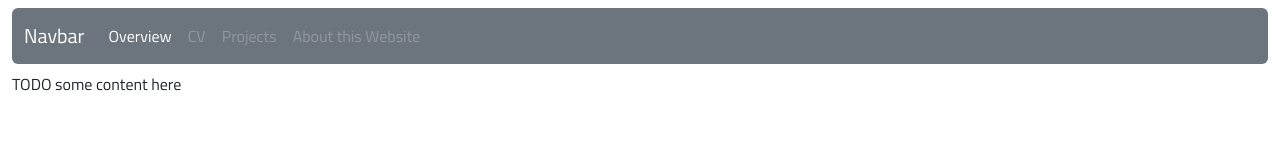
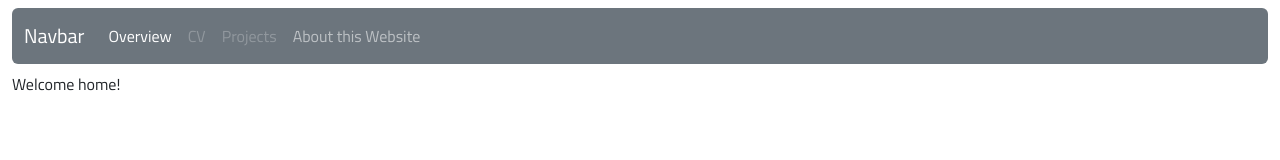
Before and after one commit to nalquas/nalquas.github.io, a Vue app: page / in a window 1280 px wide. Shown: the top 160 px of the page. Built offline with nearby package versions, Linux system fonts and the light colour scheme; what bootstrap-vue-next would draw is missing.

Commit message:
Use vue-router and setup NavBar for it

```diff
--- a/package.json
+++ b/package.json
@@ -13,7 +13,8 @@
     "bootstrap": "^5.2.3",
     "bootstrap-icons": "^1.10.3",
     "bootstrap-vue-next": "^0.7.3",
-    "vue": "^3.2.45"
+    "vue": "^3.2.45",
+    "vue-router": "^4.1.6"
   },
   "devDependencies": {
     "@vitejs/plugin-vue": "^4.0.0",
--- a/src/App.vue
+++ b/src/App.vue
@@ -7,7 +7,7 @@
     </div>
     <div class="row">
       <div class="col">
-        TODO some content here
+        <router-view></router-view>
       </div>
     </div>
   </div>
--- /dev/null
+++ b/src/components/About.vue
@@ -0,0 +1,15 @@
+
+<template>
+    TODO this will be an about page
+</template>
+
+<script>
+import { defineComponent } from 'vue';
+
+export default defineComponent({
+  name: 'NavBar'
+})
+</script>
+
+<style scoped>
+</style>
--- /dev/null
+++ b/src/components/Home.vue
@@ -0,0 +1,15 @@
+
+<template>
+    Welcome home!
+</template>
+
+<script>
+import { defineComponent } from 'vue';
+
+export default defineComponent({
+  name: 'NavBar'
+})
+</script>
+
+<style scoped>
+</style>
--- a/src/components/NavBar.vue
+++ b/src/components/NavBar.vue
@@ -8,16 +8,16 @@
       <div class="collapse navbar-collapse" id="navbarNav">
         <ul class="navbar-nav me-auto">
           <li class="nav-item">
-            <a class="nav-link active" aria-current="page" href="#">Overview</a>
+            <router-link to="/" class="nav-link" :class="getActive('home')">Overview</router-link>
           </li>
           <li class="nav-item">
-            <a class="nav-link disabled" href="#">CV</a>
+            <router-link to="/" class="nav-link disabled" :class="getActive('cv')">CV</router-link>
           </li>
           <li class="nav-item">
-            <a class="nav-link disabled" href="#">Projects</a>
+            <router-link to="/" class="nav-link disabled" :class="getActive('projects')">Projects</router-link>
           </li>
           <li class="nav-item">
-            <a class="nav-link disabled" href="#">About this Website</a>
+            <router-link to="/about" class="nav-link" :class="getActive('about')">About this Website</router-link>
           </li>
         </ul>
       </div>
@@ -29,7 +29,24 @@
 import { defineComponent } from 'vue';
 
 export default defineComponent({
-  name: 'NavBar'
+  name: 'NavBar',
+  data() {
+    return {
+      activeLink: 'home'
+    }
+  },
+  methods: {
+    getActive(name) {
+      // Returns 'active' if the name matches the activeLink, and false otherwise
+      return this.activeLink === name && 'active'
+    }
+  },
+  watch: {
+    $route: function (route) {
+      // Go through all nav-link elements
+      this.activeLink = route.name
+    }
+  }
 })
 </script>
 
--- a/src/main.js
+++ b/src/main.js
@@ -1,6 +1,9 @@
 import { createApp } from 'vue'
 import './style.css'
 import App from './App.vue'
+
+// Vue Router imports
+import router from './router/index'
 
 // Bootstrap imports
 import { BootstrapVueNext } from 'bootstrap-vue-next'
@@ -9,5 +12,6 @@ import 'bootstrap-vue-next/dist/bootstrap-vue-next.css'
 import 'bootstrap-icons/font/bootstrap-icons.css'
 
 const app = createApp(App)
+app.use(router)
 app.use(BootstrapVueNext)
 app.mount('#app')
```
Also changed, not shown: src/router/index.js (added, +18 -0 lines), 1 other file (tests, documents, lock files or other folders).
